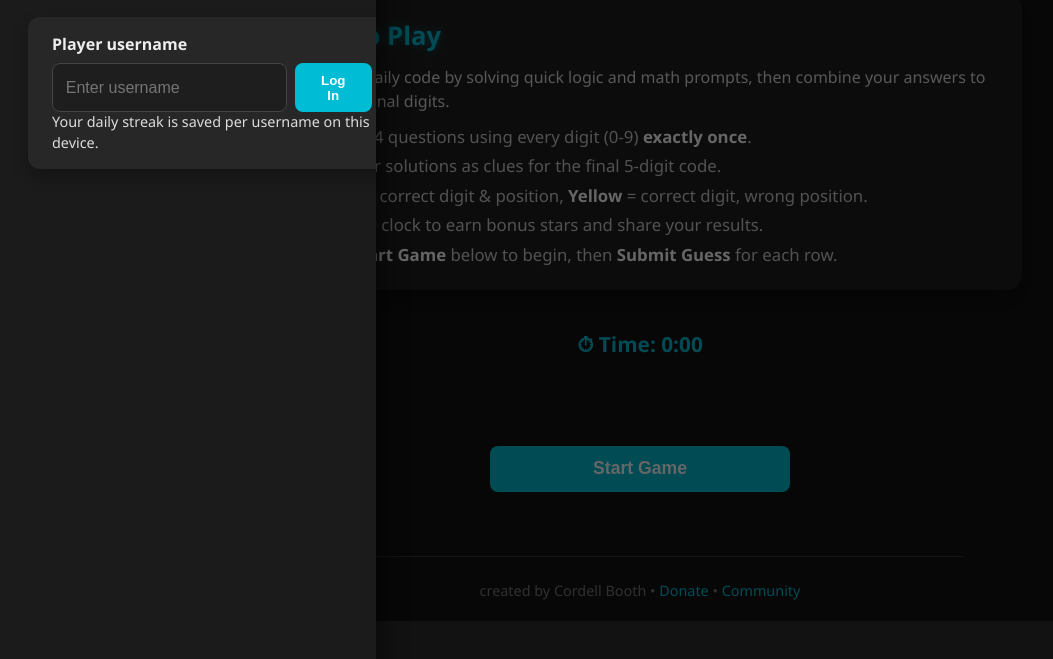
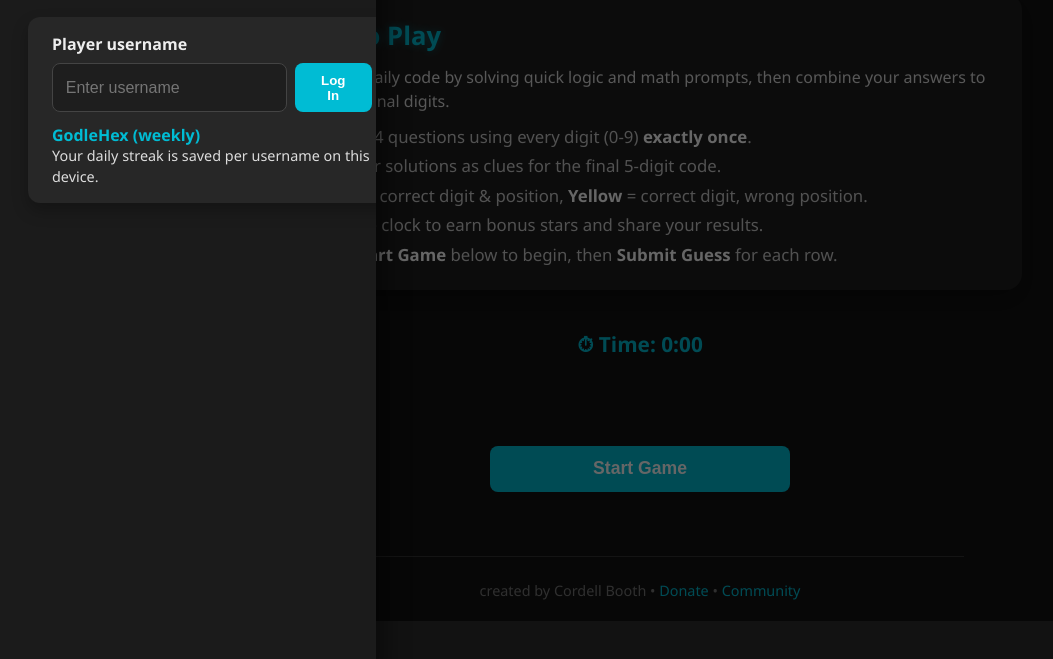
Before and after one commit to Cordell33/GodlePuzzle, a plain HTML site: page index.html in a window 1280 px wide. Shown: the part 179-838 px from the top of the page, without its empty margins (0-1053 px from the left). Drawn offline with Linux system fonts and the light colour scheme.

Commit message:
Add GodleHex link to menu login panel

```diff
--- a/index.html
+++ b/index.html
@@ -304,6 +304,18 @@
     .login-panel button:hover {
       background: #0097a7;
     }
+    .login-panel .external-link {
+      margin-top: 0.75rem;
+      display: inline-block;
+      color: #00bcd4;
+      font-weight: 600;
+      text-decoration: none;
+      transition: color 0.2s ease;
+    }
+    .login-panel .external-link:hover {
+      color: #ff9800;
+      text-decoration: underline;
+    }
     #logout-button {
       margin-top: 0.75rem;
       width: 100%;
@@ -435,6 +447,7 @@
           <button type="submit" id="login-button">Log In</button>
         </div>
       </form>
+      <a class="external-link" href="https://cordell33.github.io/GodleHex/" target="_blank" rel="noopener noreferrer">GodleHex (weekly)</a>
       <button id="logout-button" type="button" style="display: none;">Log Out</button>
       <p class="login-hint">Your daily streak is saved per username on this device.</p>
     </div>
```
